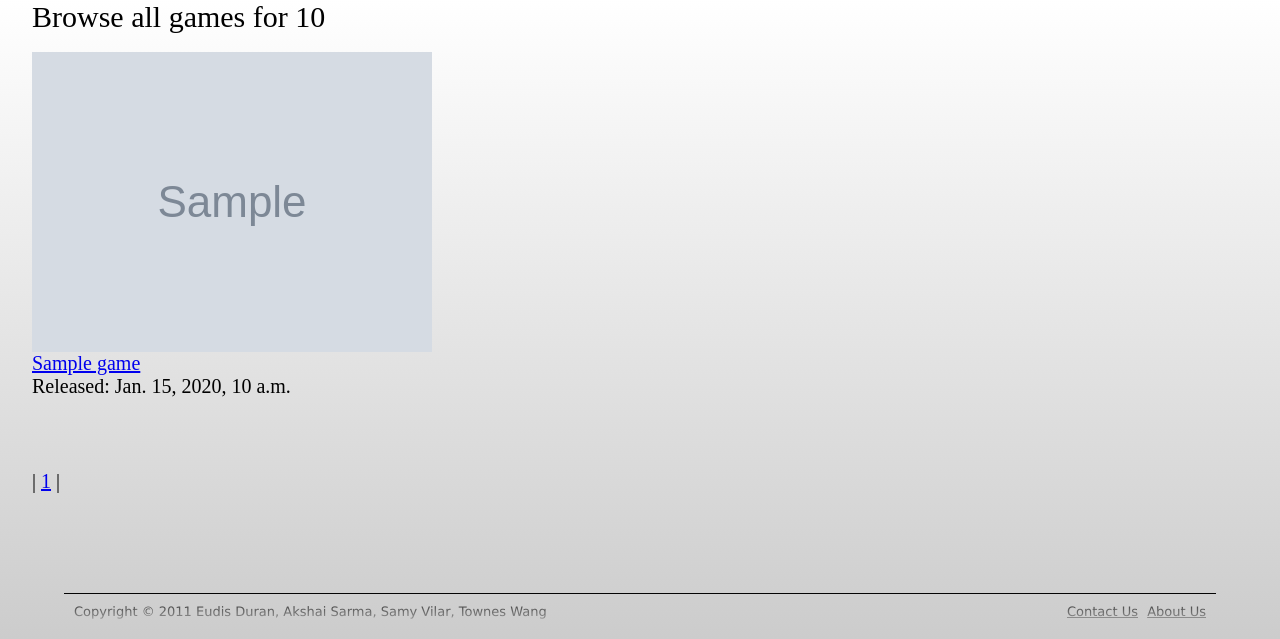
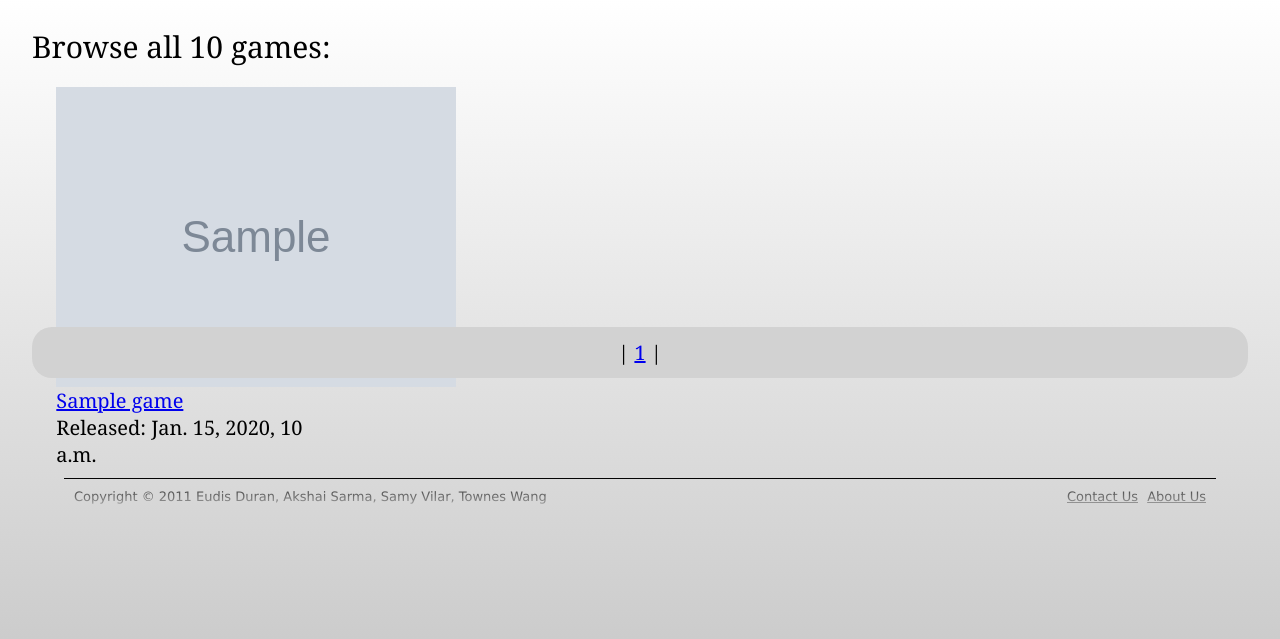
Before and after one commit to samyvilar/save-game, a Django app: template project/savegame/templates/infopage/genre.html in a window 1280 px wide. Shown: the part 161-800 px from the top of the page. Run offline with Django 3.2, Linux system fonts and the light colour scheme; the template is opened without the code that fills it: most values are stand-ins (such as "Sample title", 1, 10 or a date in 2020); grey boxes marked "Sample" are stand-in pictures.

Commit message:
Completed the stylesheet for the genre pages. Note that although the screenshot shows the background repeating, it is actually fixed when the page is viewed via Chrome.

```diff
--- a/project/savegame/static/css/genrepage.css
+++ b/project/savegame/static/css/genrepage.css
@@ -1,24 +1,46 @@
-#genrewrap
-{
+#page-background {
+    position: fixed;
+    top: 0;
+    left: 0;
+    width: 100%;
+    height: 100%;
+}
+
+#genrewrap {
+    padding-top: 2%;
     width: 95%;
     margin: auto;
+    font: 15px Georgia, "Times New Roman", Times, serif;
 }
-#genre
-{
+
+#genre {
     font-size: 30px;
 }
 
-.game
-{
-	margin: auto;
+.game {
+    float: left;
+    height: 30%;
+    width: 21%;
+    padding-left: 2%;
+    padding-right: 2%;
 }
 
-.text
-{
+.text {
     font-size: 20px;
 }
 
-#paginator
-{
+#paginator {
+    text-align: center;
+    float: left;
+    width: 100%;
     font-size: 20px;
+    padding-top: 1%;
+    padding-bottom: 1%;
+    background: rgb(210, 210, 210);
+    -moz-border-radius: 20px;
+    -webkit-border-radius: 20px;
 }
+
+#footer {
+    float: left;
+}
--- a/project/savegame/templates/infopage/genre.html
+++ b/project/savegame/templates/infopage/genre.html
@@ -10,7 +10,7 @@
 
 {% block content %}
 <div id = 'genrewrap' >
-	<span id = 'genre'> Browse all games for {{ genre }} </span>
+	<span id = 'genre'> Browse all {{ genre }} games:</span>
 	<br />	<br />
 	{% for m in games.object_list %}
 		<div class = 'game'>
@@ -18,13 +18,11 @@
 				<img src="{{ m.smallcover }}" alt = "{{ m.title }} pic"/>
 			</div>
 			<div class = 'text'>
-				<a href ="/infopage/?game_id={{ m.id }}">{{ m.title}}</a>
+				<a href ="/infopage/?game_id={{ m.id }}">{{ m.title }}</a>
 				<br />
 				Released: {{ m.release_date }}
 			</div>
-			<br />
 		</div>
-		<br />
 	{% endfor %}
 	<br />	<br />
 	<div id = 'paginator'>
```
Also changed, not shown: GUI-Mockups/Upload/upload-Realized.png (added), GUI-Mockups/genrePage-Realized.png (added). Lines whose indentation alone changed are shown as unchanged.
